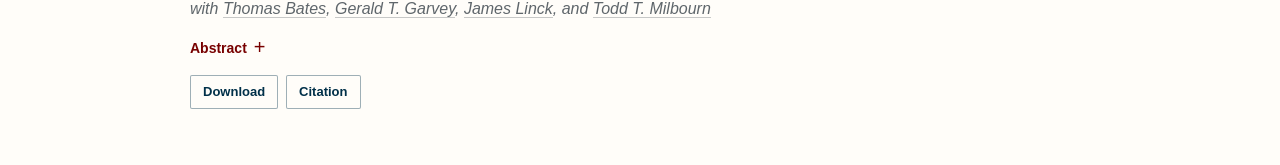
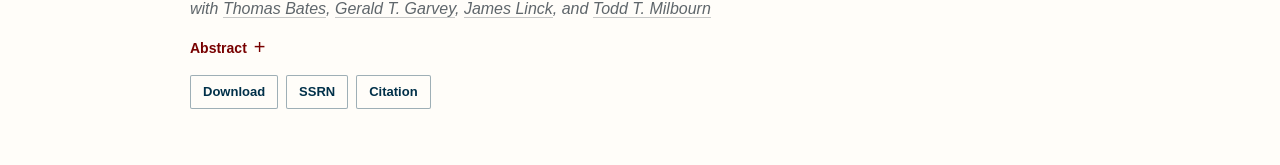
Before and after one commit to AnushriRajJain/AnushriRajJain.github.io, a plain HTML site: page research/index.html in a window 1280 px wide. Shown: the part 764-929 px from the top of the page. Drawn offline with Linux system fonts and the light colour scheme.

Commit message:
Add SSRN link for EPS accretion paper

```diff
--- a/research/index.html
+++ b/research/index.html
@@ -129,6 +129,7 @@ details.abstract[open] summary::after{content:"−"}
 
 <div class="paper-links">
 <a class="paper-action" href="/assets/who-merges-with-whom-eps-accretion.pdf" download>Download</a>
+<a class="paper-action" href="https://papers.ssrn.com/sol3/papers.cfm?abstract_id=7687738" target="_blank" rel="noopener">SSRN</a>
 <button class="paper-action" type="button" aria-expanded="false" aria-controls="eps-mergers-citation" onclick="toggleCitation(this,'eps-mergers-citation')">Citation</button>
 </div>
 
```
